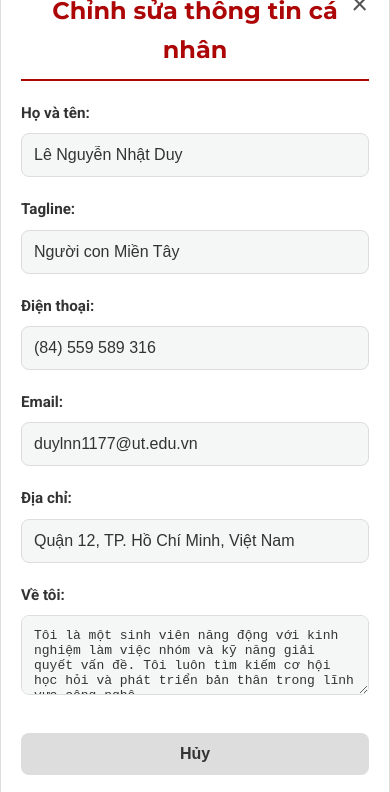
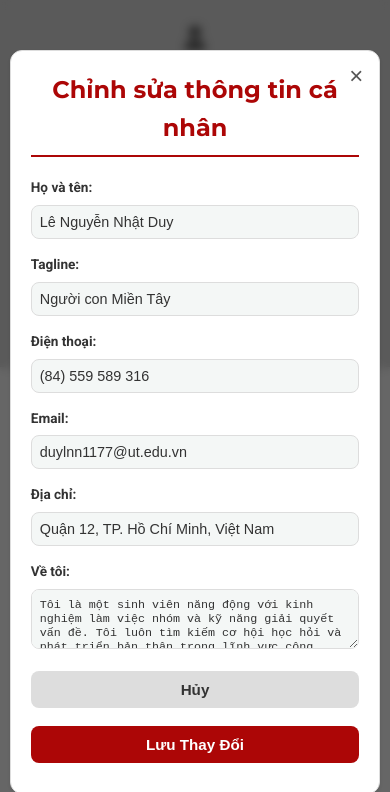
Before and after one commit to NhatDuy-25/Digital-CV, a plain HTML site: page index.html in a window 390 px wide. Both pictures are taken after a click on the link 327 px from the left and 435 px from the top of the page. Shown: the top 792 px of the page. Drawn offline with Linux system fonts and the light colour scheme.

Commit message:
Điều chỉnh

```diff
--- a/CV.css
+++ b/CV.css
@@ -645,20 +645,24 @@ footer {
 
 /* --- Modal chỉnh sửa thông tin (Edit Modal) --- */
 
-/* Lớp phủ nền modal */
+/* Lớp phủ nền modal - Giữ nguyên như cũ */
 .edit-modal-overlay {
-    display: none; /* Mặc định ẩn */
+    display: none;
     position: fixed;
     top: 0;
     left: 0;
     width: 100%;
     height: 100%;
-    background-color: rgba(0, 0, 0, 0.6); /* Nền mờ */
+    background-color: rgba(0, 0, 0, 0.6);
     z-index: 1050;
     justify-content: center;
     align-items: center;
     backdrop-filter: blur(5px);
     -webkit-backdrop-filter: blur(5px);
+    /* Thêm scroll cho overlay nếu nội dung modal quá dài */
+    overflow-y: auto; /* Rất quan trọng! Cho phép cuộn nếu modal cao hơn màn hình */
+    padding: 20px 0; /* Thêm padding trên dưới để modal không quá sát mép */
+    box-sizing: border-box; /* Đảm bảo padding không làm tăng kích thước */
 }
 
 .edit-modal-overlay.active {
@@ -668,16 +672,20 @@ footer {
 /* Hộp modal */
 .edit-modal-content {
     background-color: var(--section-bg);
-    padding: 30px;
+    padding: 25px; /* Giảm padding một chút để tiết kiệm không gian */
     border-radius: 12px;
     box-shadow: var(--box-shadow);
     width: 90%;
-    max-width: 600px;
+    max-width: 500px; /* Giảm max-width từ 600px xuống 500px */
+    /* Thêm chiều cao tối đa và cho phép cuộn */
+    max-height: 90vh; /* Giới hạn chiều cao modal là 90% chiều cao viewport */
+    overflow-y: auto; /* Cho phép cuộn nội dung bên trong modal nếu cần */
     position: relative;
     transform: translateY(-20px);
     opacity: 0;
     transition: transform 0.3s ease-out, opacity 0.3s ease-out;
     border: 1px solid var(--border-color);
+    box-sizing: border-box; /* Đảm bảo padding không làm tăng kích thước */
 }
 
 .edit-modal-overlay.active .edit-modal-content {
@@ -685,29 +693,29 @@ footer {
     opacity: 1;
 }
 
-/* Tiêu đề modal */
+/* Tiêu đề modal - Giữ nguyên */
 .edit-modal-content h2 {
     color: var(--primary-color);
     font-family: 'Montserrat', sans-serif;
     margin-top: 0;
-    margin-bottom: 25px;
+    margin-bottom: 20px; /* Giảm margin-bottom một chút */
     text-align: center;
-    font-size: 1.8em;
+    font-size: 1.6em; /* Giảm kích thước font */
     border-bottom: 2px solid var(--primary-color);
-    padding-bottom: 10px;
+    padding-bottom: 8px; /* Giảm padding-bottom */
 }
 
-/* Các trường form trong modal */
+/* Các trường form trong modal - Giữ nguyên, đã khá tốt */
 .edit-modal-content .form-group {
-    margin-bottom: 20px;
+    margin-bottom: 15px; /* Giảm khoảng cách giữa các nhóm form */
 }
 
 .edit-modal-content label {
     display: block;
-    margin-bottom: 8px;
+    margin-bottom: 6px; /* Giảm khoảng cách giữa label và input */
     color: var(--text-color);
     font-weight: bold;
-    font-size: 0.95em;
+    font-size: 0.9em; /* Giảm kích thước font */
 }
 
 .edit-modal-content input[type="text"],
@@ -715,10 +723,10 @@ footer {
 .edit-modal-content input[type="tel"],
 .edit-modal-content textarea {
     width: 100%;
-    padding: 12px;
+    padding: 10px; /* Giảm padding */
     border: 1px solid var(--border-color);
     border-radius: 8px;
-    font-size: 1em;
+    font-size: 0.95em; /* Giảm kích thước font */
     color: var(--text-color);
     background-color: var(--background-color);
     box-sizing: border-box;
@@ -736,17 +744,17 @@ footer {
 
 .edit-modal-content textarea {
     resize: vertical;
-    min-height: 80px;
+    min-height: 60px; /* Giảm chiều cao tối thiểu */
 }
 
-/* Nút đóng modal */
+/* Nút đóng modal - Giữ nguyên */
 .edit-modal-content .close-button {
     position: absolute;
-    top: 15px;
-    right: 15px;
+    top: 10px; /* Dịch lên trên một chút */
+    right: 10px; /* Dịch sang phải một chút */
     background: none;
     border: none;
-    font-size: 1.8em;
+    font-size: 1.5em; /* Giảm kích thước */
     color: var(--secondary-color);
     cursor: pointer;
     transition: color 0.3s ease;
@@ -760,18 +768,22 @@ footer {
 .edit-modal-content .modal-actions {
     display: flex;
     justify-content: flex-end;
-    gap: 15px;
-    margin-top: 30px;
+    gap: 10px; /* Giảm khoảng cách giữa các nút */
+    margin-top: 20px; /* Giảm khoảng cách trên từ form đến nút */
+    flex-wrap: wrap; /* Rất quan trọng: cho phép các nút xuống dòng nếu không đủ chỗ */
+    justify-content: center; /* Căn giữa các nút khi xuống dòng */
 }
 
 .edit-modal-content .modal-actions button {
-    padding: 12px 25px;
+    padding: 10px 20px; /* Giảm padding cho nút */
     border: none;
     border-radius: 8px;
     cursor: pointer;
-    font-size: 1em;
+    font-size: 0.9em; /* Giảm kích thước font */
     font-weight: bold;
     transition: background-color 0.3s ease, color 0.3s ease;
+    flex-grow: 1; /* Cho phép các nút giãn ra */
+    max-width: 150px; /* Giới hạn chiều rộng tối đa của mỗi nút */
 }
 
 .edit-modal-content .modal-actions .save-btn {
@@ -793,6 +805,43 @@ footer {
     color: var(--text-color);
 }
 
+/* --- RESPONSIVE DESIGN (Điều chỉnh lại phần modal trong media query) --- */
+@media (max-width: 768px) {
+    /* ... (các phần responsive khác giữ nguyên) ... */
+
+    /* Responsive cho modal trên màn hình nhỏ hơn */
+    .edit-modal-content {
+        width: 95%; /* Giữ nguyên 95% */
+        padding: 15px; /* Giảm padding thêm trên mobile */
+        max-height: 95vh; /* Tăng max-height một chút trên mobile */
+    }
+    .edit-modal-content h2 {
+        font-size: 1.4em; /* Giảm kích thước font tiêu đề */
+        margin-bottom: 15px;
+    }
+    .edit-modal-content label {
+        font-size: 0.85em; /* Giảm kích thước font label */
+    }
+    .edit-modal-content input[type="text"],
+    .edit-modal-content input[type="email"],
+    .edit-modal-content input[type="tel"],
+    .edit-modal-content textarea {
+        padding: 8px; /* Giảm padding input */
+        font-size: 0.9em; /* Giảm kích thước font input */
+    }
+    .edit-modal-content .modal-actions {
+        flex-direction: column; /* Nút xếp chồng lên nhau */
+        align-items: stretch; /* Kéo dài nút ra */
+        gap: 8px; /* Giảm khoảng cách giữa các nút */
+        margin-top: 15px; /* Giảm khoảng cách trên */
+    }
+    .edit-modal-content .modal-actions button {
+        width: 100%;
+        margin-bottom: 0; /* Đảm bảo không có margin dưới thừa khi là column */
+        font-size: 0.95em; /* Kích thước font nút */
+        max-width: unset; /* Bỏ giới hạn max-width để nó chiếm 100% */
+    }
+}
 /* --- RESPONSIVE DESIGN --- */
 @media (max-width: 992px) {
     .personal-info-column {
```
